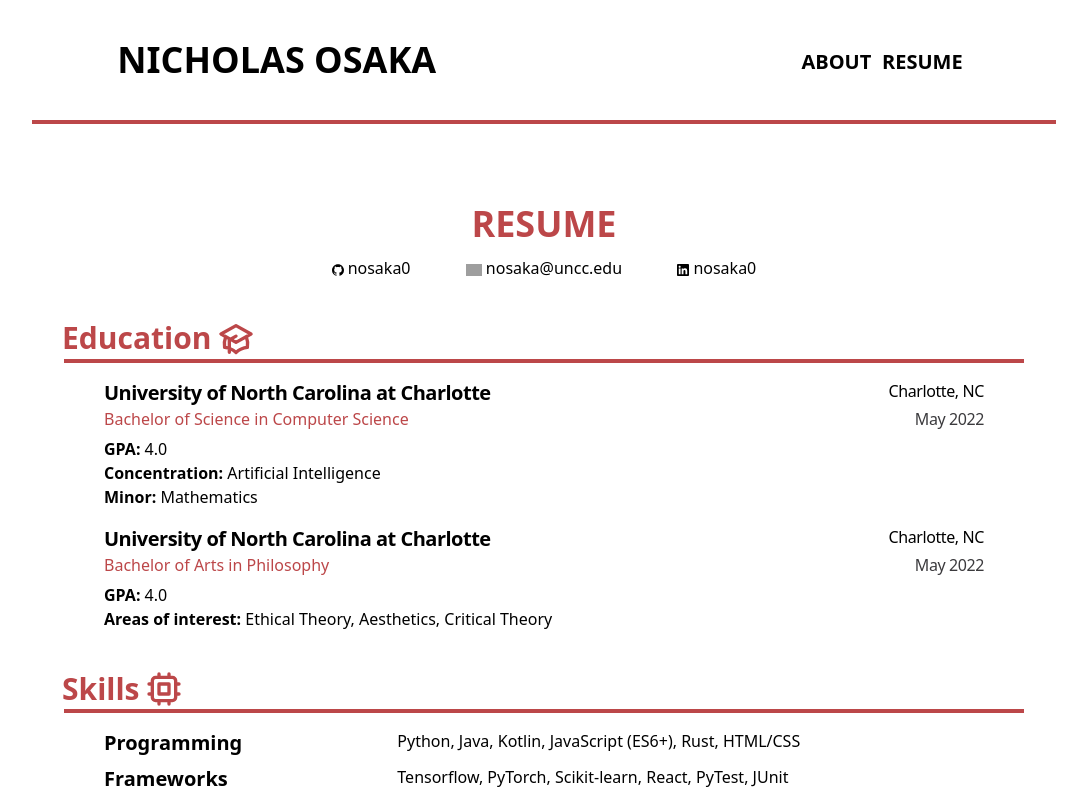
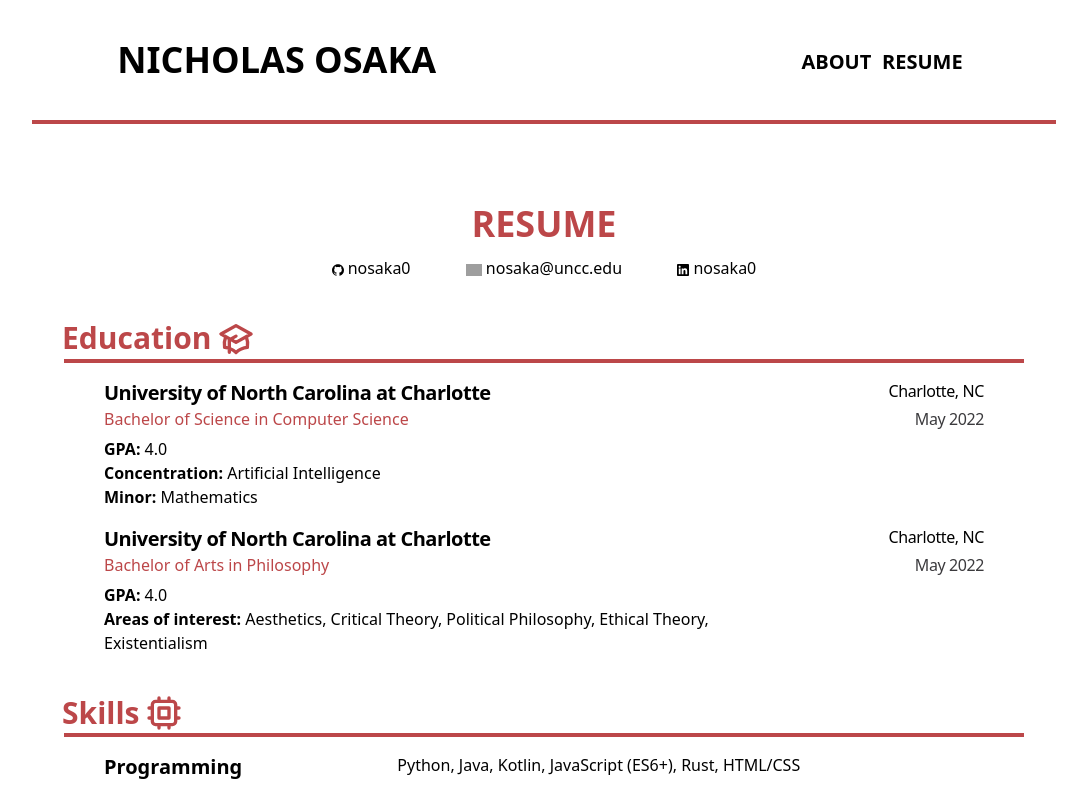
Before and after one commit to nicholasosaka/nosaka.xyz, a Next.js app: page /resume in a window 1280 px wide. Shown: the top 793 px of the page, without its empty margins (96-1183 px from the left). Built offline with nearby package versions, Linux system fonts and the light colour scheme; grey boxes are pictures that could not be loaded; what @tailwindcss/typography would draw is missing.

Commit message:
Update philosophical interests

```diff
--- a/pages/resume.js
+++ b/pages/resume.js
@@ -39,7 +39,7 @@ export default function Resume() {
                         degreeType="Bachelor of Arts"
                         location="Charlotte, NC"
                         graduation="May 2022"
-                        info={["GPA: 4.0", "Areas of interest: Ethical Theory, Aesthetics, Critical Theory"]}
+                        info={["GPA: 4.0", "Areas of interest: Aesthetics, Critical Theory, Political Philosophy, Ethical Theory, Existentialism"]}
                     />
                 </div>
 
```
